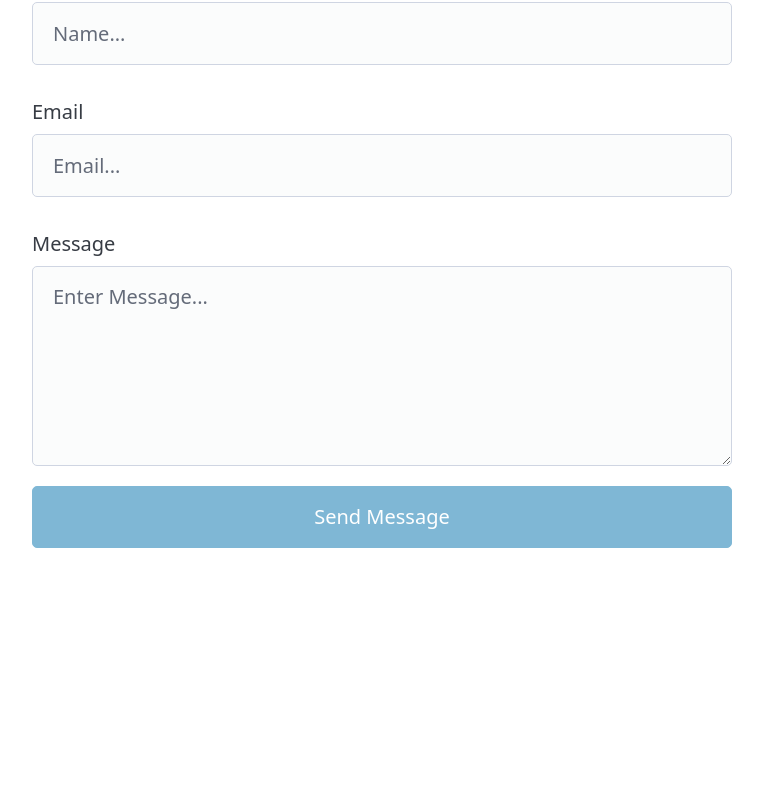
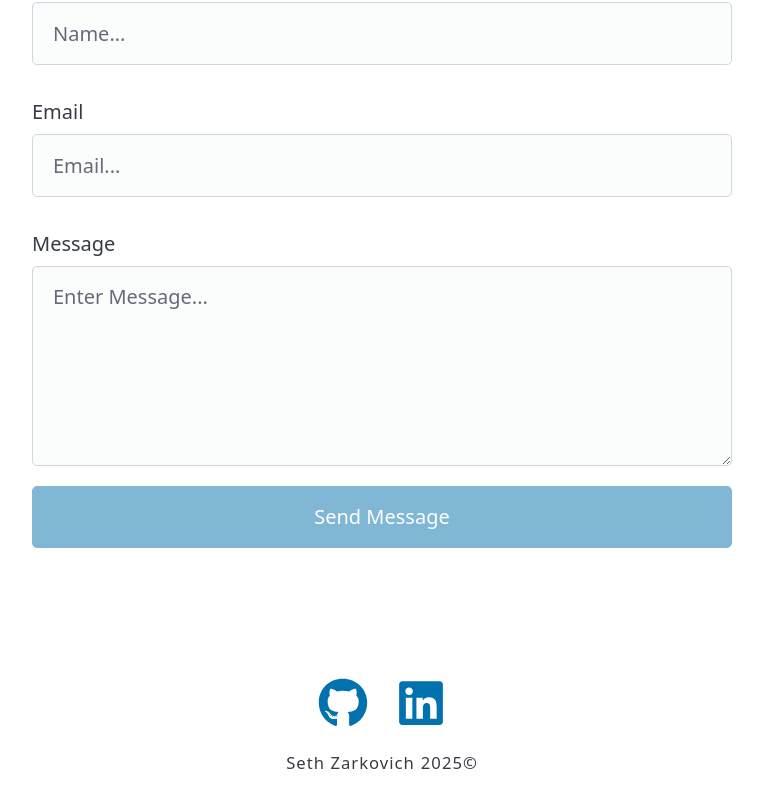
Before and after one commit to SethZarko/resume, a React (Vite) app in the folder client/: page / in a window 1280 px wide. Shown: the part 2217-3024 px from the top of the page, without its empty margins (258-1021 px from the left). Before the commit the page ends 2837 px from the top, so only its background shows below. Built offline with nearby package versions, Linux system fonts and the light colour scheme.

Commit message:
Adds Footer (#8)

```diff
--- a/client/package.json
+++ b/client/package.json
@@ -15,7 +15,8 @@
     "@picocss/pico": "^2.1.1",
     "motion": "^12.23.24",
     "react": "^19.1.1",
-    "react-dom": "^19.1.1"
+    "react-dom": "^19.1.1",
+    "react-icons": "^5.5.0"
   },
   "devDependencies": {
     "@eslint/js": "^9.36.0",
--- a/client/src/App.tsx
+++ b/client/src/App.tsx
@@ -1,4 +1,5 @@
 import { ContactForm } from "./components/ContactForm/ContactForm"
+import { Footer } from "./components/Footer/Footer"
 import { HeroInfo } from "./components/HeroInfo/HeroInfo"
 import { ProjectsContainer } from "./components/ProjectsContainer/ProjectsContainer"
 import { TechDetails } from "./components/TechDetails/TechDetails"
@@ -11,6 +12,7 @@ function App() {
      <TechDetails/>
      <ProjectsContainer/>
      <ContactForm/>
+     <Footer/>
     </>
   )
 }
--- a/client/src/components/Footer/Footer.module.scss
+++ b/client/src/components/Footer/Footer.module.scss
@@ -0,0 +1,39 @@
+footer {
+  display: flex;
+  flex-direction: column;
+  gap: 12px;
+
+  padding: 48px;
+
+  .footerContainer {
+    display: flex;
+    justify-content: center;
+    align-items: center;
+    gap: 8px;
+
+    a {
+      padding: 0.5rem;
+      border-radius: 0.5rem;
+      transition-property: color, background-color;
+      transition-duration: 150ms;
+      transition-timing-function: cubic-bezier(0.4, 0, 0.2, 1);
+
+      svg {
+        font-size: 2.15rem;
+        cursor: pointer;
+
+        @media(min-width: 1024px) {
+            font-size: 2.5rem;
+        }
+      }
+    }
+  }
+
+  .year {
+    display: flex;
+    justify-content: center;
+    gap: 6px;
+
+    letter-spacing: 1px;
+  }
+}
--- a/client/src/components/Footer/Footer.tsx
+++ b/client/src/components/Footer/Footer.tsx
@@ -0,0 +1,19 @@
+import { FaGithub, FaLinkedin } from "react-icons/fa";
+
+import styles from './Footer.module.scss'
+
+export const Footer: React.FC = (): React.ReactNode => {
+  return (
+    <footer>
+        <div className={styles.footerContainer}>
+            <a data-testid='link1' href="https://github.com/SethZarko/resume" target="_blank" rel="noopener noreferrer"><FaGithub /></a>
+            <a data-testid='link2' href="https://ca.linkedin.com/in/seth-zarkovich" target="_blank" rel="noopener noreferrer"><FaLinkedin/></a>
+        </div>
+        <div>
+            <small className={styles.year}>
+                <p>Seth Zarkovich</p><span>{new Date().getFullYear()}&copy;</span>
+            </small>
+        </div>
+    </footer>
+  )
+}
```
Also changed, not shown: 2 other files (tests, documents, lock files or other folders).
